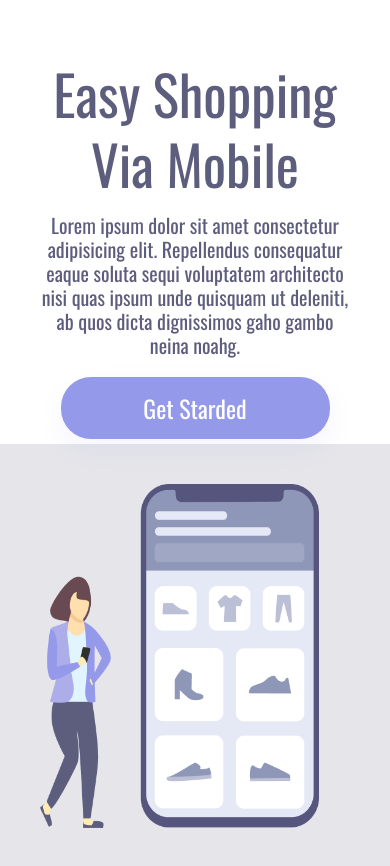
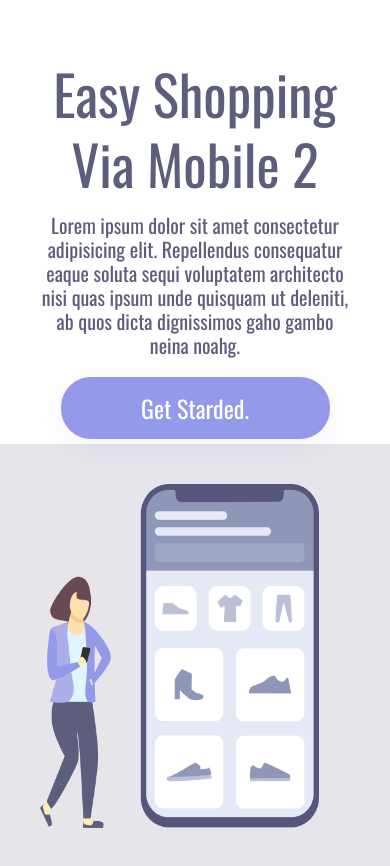
Before and after one commit to victorgarcia10/easy-shopping, a plain HTML site: page index.html in a window 390 px wide. Drawn offline with nearby package versions, Linux system fonts and the light colour scheme.

Commit message:
alteração no titulo index.html e na cor container no style.css

```diff
--- a/index.html
+++ b/index.html
@@ -11,12 +11,12 @@
 <body>
     <main>
         <section class="caixa-esquerda">
-            <h1>Easy Shopping Via Mobile</h1>
+            <h1>Easy Shopping Via Mobile 2 </h1>
 
             <p>Lorem ipsum dolor sit amet consectetur adipisicing elit. Repellendus consequatur eaque soluta sequi voluptatem architecto nisi quas ipsum unde quisquam ut deleniti, ab quos dicta dignissimos gaho gambo neina noahg.</p>
 
 
-                <button class="botão">Get Starded</button>
+                <button class="botão">Get Starded.</button>
 
 
         </section>
--- a/style.css
+++ b/style.css
@@ -26,7 +26,7 @@ main{
 
 .caixa-direita{
     display: inline-block;
-    background: hsla(239, 15%, 43%, 0.16);
+    background: hsla(241, 15%, 43%, 0.16);
     height: 100vh;
     width: 35%;
     position: absolute;
```
